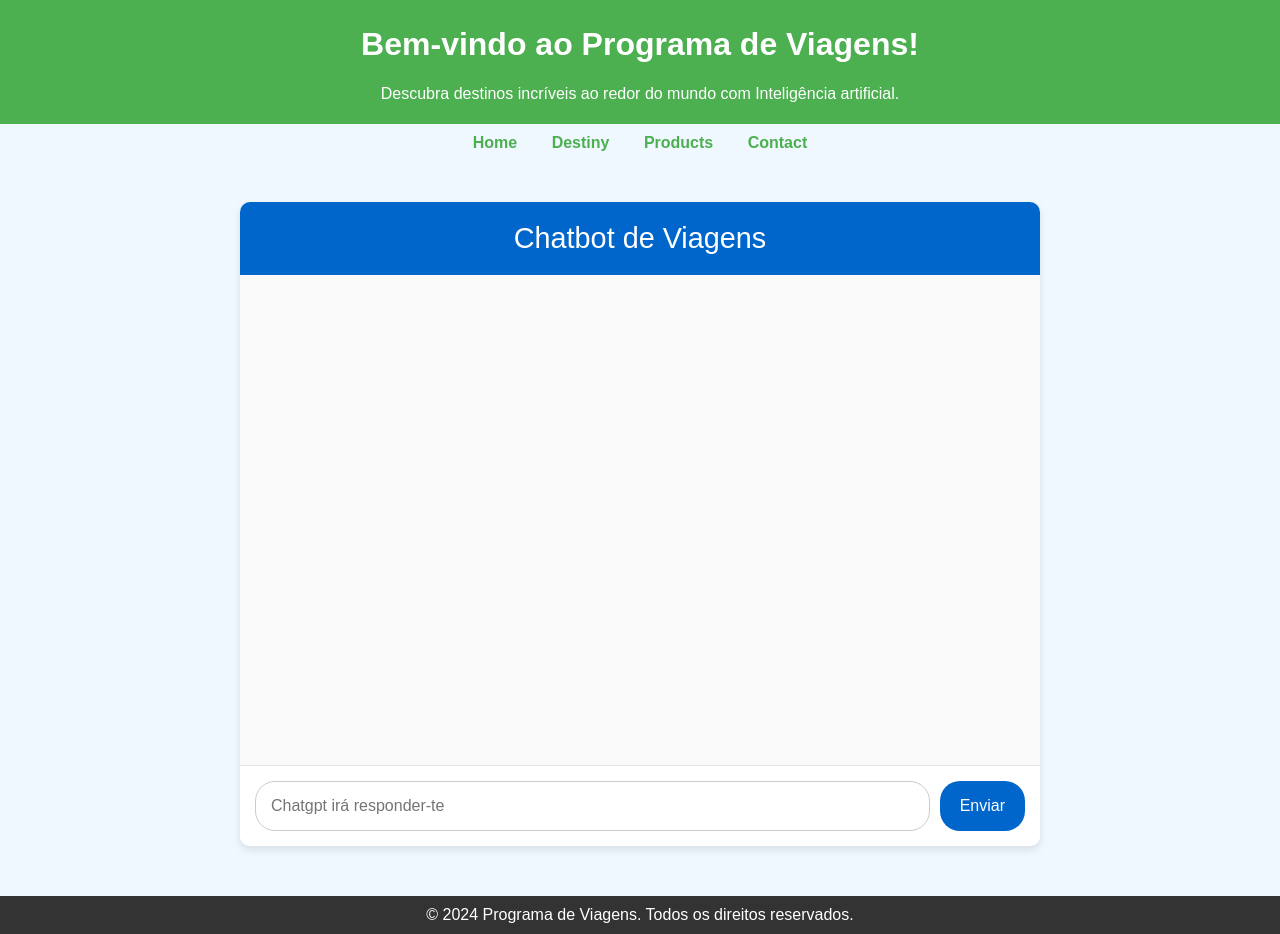
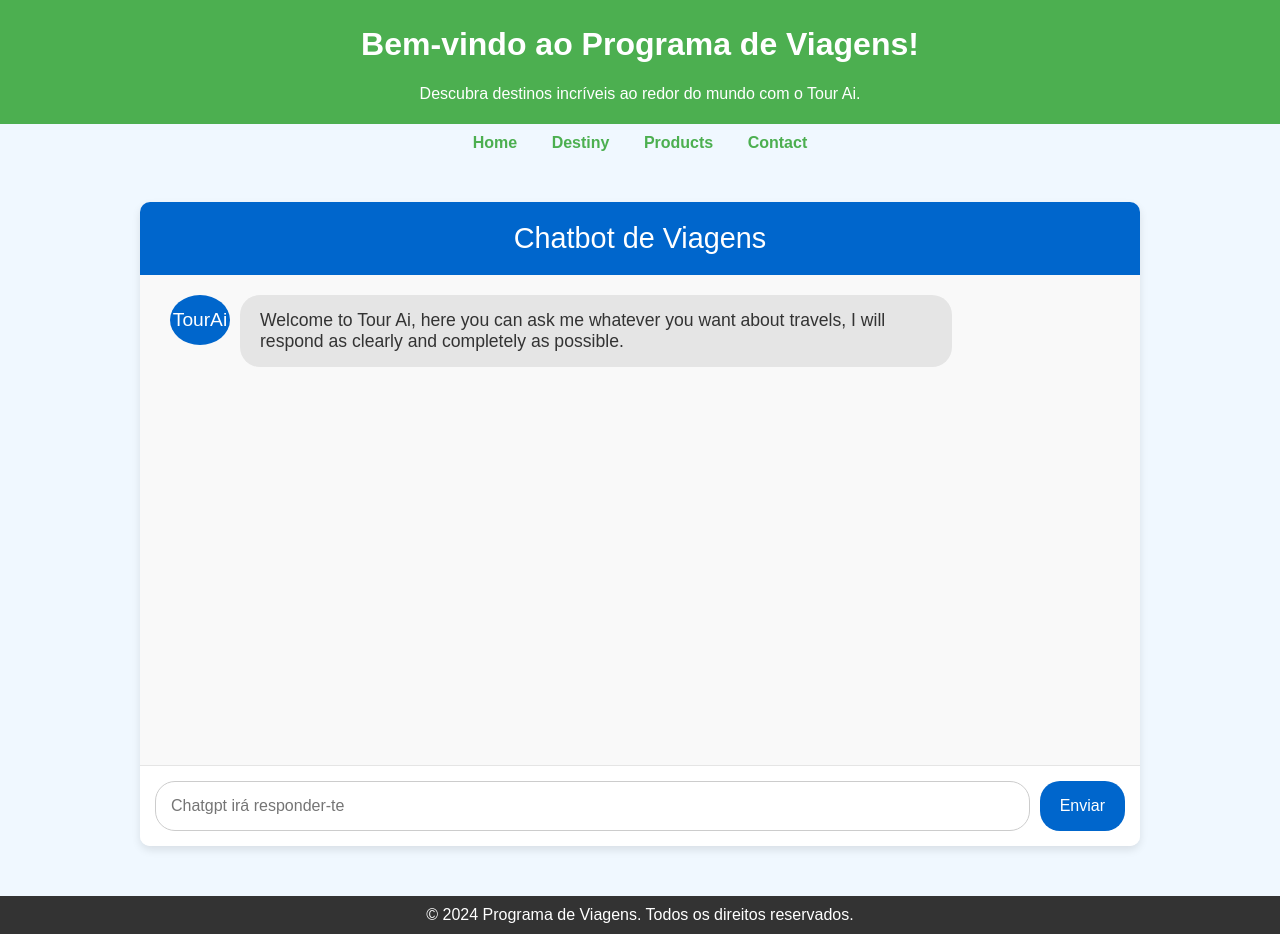
Before and after one commit to JoaoLopes1234/TravelAI, a Flask app: page / in a window 1280 px wide. Run offline with Flask 3, Linux system fonts and the light colour scheme.

Commit message:
Default Message

```diff
--- a/request_Chat_Gpt.py
+++ b/request_Chat_Gpt.py
@@ -28,71 +28,3 @@ def answer(message, list_of_messages=[{"role": "system", "content": "You are a C
     )
     print(response)
     return response
-
-
-"""
-openai.api_key = os.getenv("CHAT_API_KEY")
-
-def answer(message, list_of_messages=[]):
-    list_of_messages.append(
-        {"role": "user", "content": message}
-    )
-
-    response = openai.ChatCompletion.create(
-        model="gpt-4o-mini",
-        messages=list_of_messages,
-    )
-
-    return response["choises"][0]["message"]
-
-
-print(answer("Hello"))
-
-
-
-
-
-
-
-
-
-
-
-# Carregar as variáveis de ambiente
-load_dotenv()
-OPENAI_API_KEY = os.getenv("CHAT_GPT_KEY")
-
-# Configurar o modelo
-modelo = ChatOpenAI(model="gpt-4o-mini")
-
-# Configurar a memória de conversação
-memoria = ConversationBufferMemory()
-
-# Criar o template de mensagens do sistema e do usuário corretamente
-template_messages = ChatPromptTemplate.from_messages([
-    SystemMessage(content="Você é uma inteligência artificial de viagens. Responda a próxima questão considerando o contexto anterior."),
-    HumanMessage(content="{informação}")
-])
-
-# Função para gerar a resposta com contexto
-def answer(request):
-    # Criar o prompt a partir do template
-    print("helklo")
-    print (request)
-    prompt = template_messages.format_messages(informação=request)  # Retorna a lista de mensagens formatadas
-
-    # Passar o histórico de mensagens e o prompt atual para o modelo
-    response = modelo(messages=memoria.chat_memory.messages + prompt)
-
-    # Armazenar a nova interação na memória
-    memoria.save_context({"informação": request}, {"resposta": response.content})
-
-    return response.content
-
-# Exemplo de como usar
-pergunta_1 = "Qual a capital de Portugal?"
-print(answer(pergunta_1))  # Resposta: Lisboa
-
-pergunta_2 = "Qual a comida mais famosa desse país?"
-print(answer(pergunta_2))  # Resposta: Lisboa (contexto mantido)
-"""
--- a/static/js/message_from_and_to_html.js
+++ b/static/js/message_from_and_to_html.js
@@ -4,14 +4,15 @@ let promptCounter = 0;
 
 function sendMessage(event) {
 
-    promptCounter++;
+
 
     event.preventDefault();
 
 
     var userInput = $("#user-input").val();
-    addMessage(userInput, 'user');
+
     if (userInput.trim() !== "") {
+        addMessage(userInput, 'user');
         fetch("/process", {
             method: "POST",
             headers: {
@@ -57,7 +58,7 @@ function sendMessage(event) {
 
         }
 
-
+        promptCounter++;
     }
 }
 
@@ -70,7 +71,7 @@ function addMessage(text, sender) {
     var messageDiv = $('<div></div>').addClass('message ' + sender);
 
     // Criando o ícone de perfil
-    var profilePic = $('<div></div>').addClass('profile-pic').text(sender === 'user' ? 'Y' : 'TourAi');
+    var profilePic = $('<div></div>').addClass('profile-pic').text(sender === 'user' ? 'You' : 'TourAi');
 
     // Criando o balão de texto
     var textDiv = $('<div></div>').addClass('text').html(text);
@@ -80,7 +81,14 @@ function addMessage(text, sender) {
 
     // Adicionando a mensagem ao corpo do chat
     chatBody.append(messageDiv);
-
     // Rolando o chat para a parte inferior
     chatBody.scrollTop(chatBody[0].scrollHeight);
+
+
 }
+$(document).ready(function () {
+
+    var message = "Welcome to Tour Ai, here you can ask me whatever you want about travels, I will respond as clearly and completely as possible."
+
+    addMessage(message, 'bot')
+})
--- a/static/styles/style.css
+++ b/static/styles/style.css
@@ -88,7 +88,7 @@ body {
 
 .chat-container {
     width: 100%;
-    max-width: 800px;
+    max-width: 1000px;
     margin: 50px auto;
     background-color: #fff;
     border-radius: 10px;
@@ -115,6 +115,7 @@ body {
     display: flex;
     align-items: flex-start;
     margin-bottom: 20px;
+    white-space: pre-wrap; /* Preserva quebras de linha e espaços */
 }
 
 .message.user {
@@ -122,7 +123,7 @@ body {
 }
 
 .message .profile-pic {
-    width: 50px;
+    width: 60px;
     height: 50px;
     border-radius: 50%;
     background-color: #0066cc;
--- a/templates/homepage.html
+++ b/templates/homepage.html
@@ -14,22 +14,15 @@
 <body>
     <header>
         <h1>Bem-vindo ao Programa de Viagens!</h1>
-        <p>Descubra destinos incríveis ao redor do mundo com Inteligência artificial.</p>
+        <p>Descubra destinos incríveis ao redor do mundo com o Tour Ai.</p>
     </header>
 
     <nav>
         <a href="#">Home</a>
         <a href="#">Destiny</a>
-        <a href="#">Products</a>
-        <a href="#">Contact</a>
+        <a href="https://s.click.aliexpress.com/e/_DESh55L">Products</a>
+        <a href="https://my-portfolio-woad-nu.vercel.app">Contact</a>
     </nav>
-
-    <!--<form class="hero" action="/process" method="post">
-        <h1>Explore o Mundo!</h1>
-        <h2>Qual o seu destino de sonho? Inteligência Artifical irá ajudar-te a fazer um roteiro fantástico </h2>
-        <input type="text" placeholder="Chatgpt irá responder-te" name="prompt">
-        <p>{{prompt}} ola</p>
-    </form>-->
 
     <form class="chat-container" action="/process" method="post" id="form">
         <div class="chat-header">
@@ -37,11 +30,6 @@
         </div>
         <div class="chat-body" id="chat-body">
 
-            <p id="yourMessage"></p>
-
-            <div>
-                <p id="result"></p>
-            </div>
 
         </div>
         <div class="chat-footer">
```
